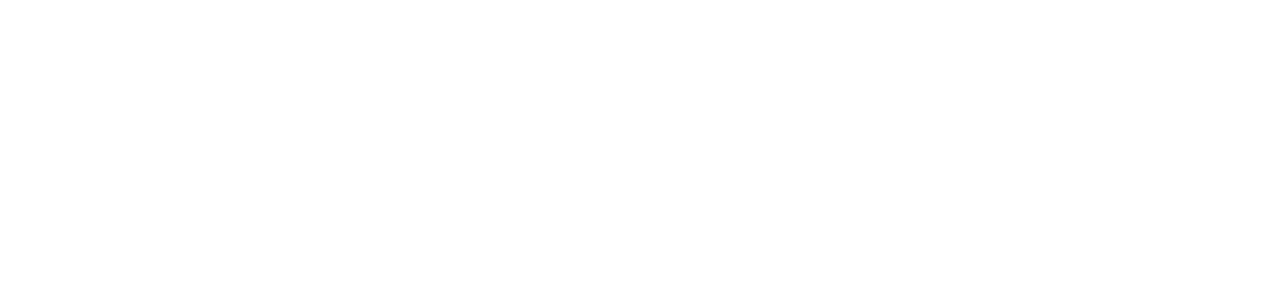
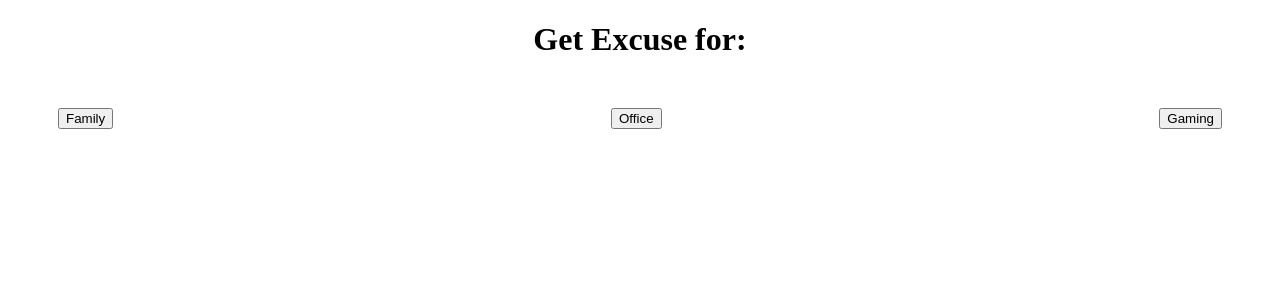
Before and after one commit to da-nn-yy/myReactJournyStart, a React (Create React App) app: page / in a window 1280 px wide. Shown: the top 300 px of the page. Built offline with nearby package versions, Linux system fonts and the light colour scheme.

Commit message:
added: three button functionality

```diff
--- a/src/ExcuseFectchExe.js
+++ b/src/ExcuseFectchExe.js
@@ -1,27 +1,25 @@
 import Axios from "axios";
 import { useState } from "react";
 const ExcuseFetchExe = () => {
-  const [excuse,setExcuse] = useState("")
-
-  const fetchExcuse = () => {
-  Axios.get(`https://excuser-three.vercel.app/v1/excuse/${excuse}/`).then((res => {
-    console.log(res.data)
-  }));
-
+  const [genetratedExcuse,setGeneratedExcuse] = useState("")
+  const fetchExcuse = (excuse) => {
+    Axios.get(`https://excuser-three.vercel.app/v1/excuse/${excuse}/`).then((res => {
+    setGeneratedExcuse(res.data[0].excuse)}))
+  }
 
   return (
     <div>
 
       <h1>Get Excuse for:</h1>
       <div style={{margin:"50px", display:"flex",justifyContent:"space-between" }}>
-        <button onClick={fetchExcuse}>Family</button>
-        <button>Office</button>
-        <button>Gaming</button>
+        <button onClick={() => fetchExcuse("family")}>Family</button>
+        <button onClick={() => fetchExcuse("Office")}>Office</button>
+        <button onClick={() => fetchExcuse("gaming")}>Gaming</button>
       </div>
 
-      <p></p>
+      <p>{genetratedExcuse}</p>
     </div>
     )
 }
-}
+
 export default ExcuseFetchExe;
```
